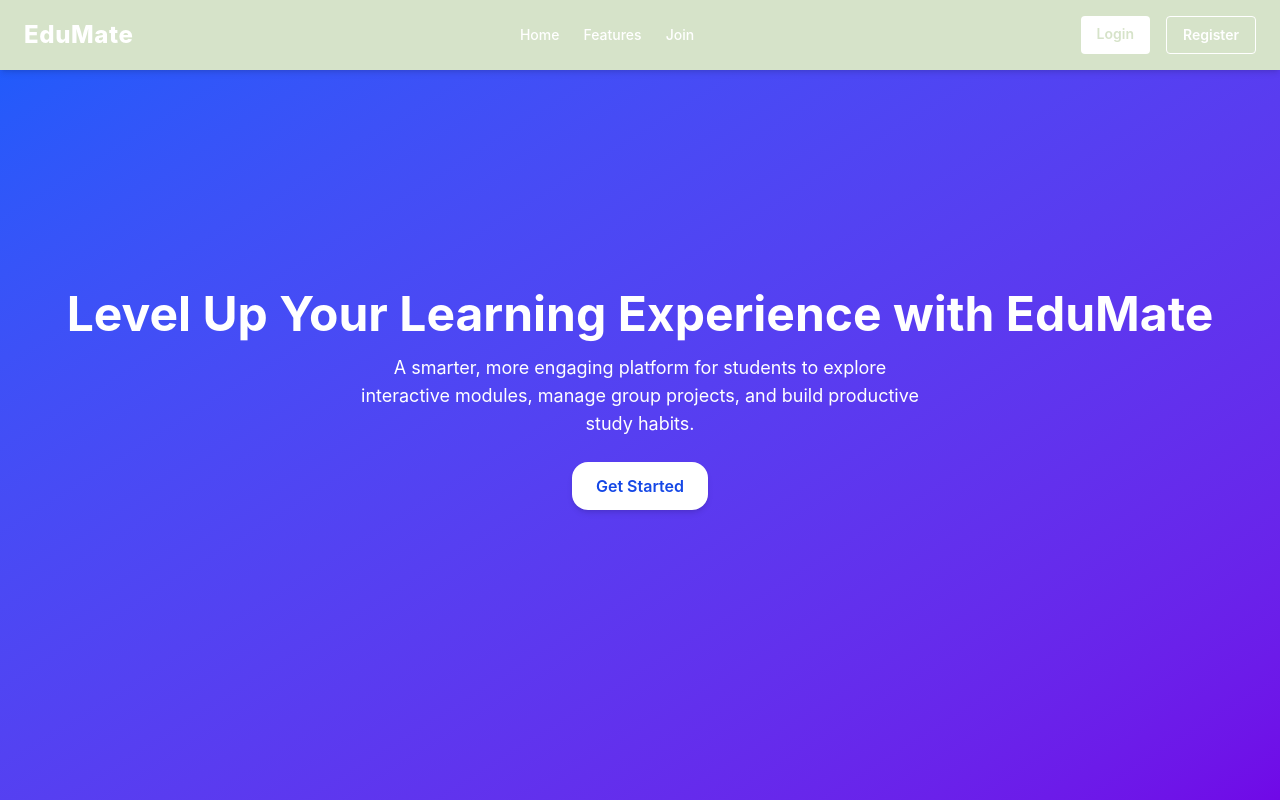
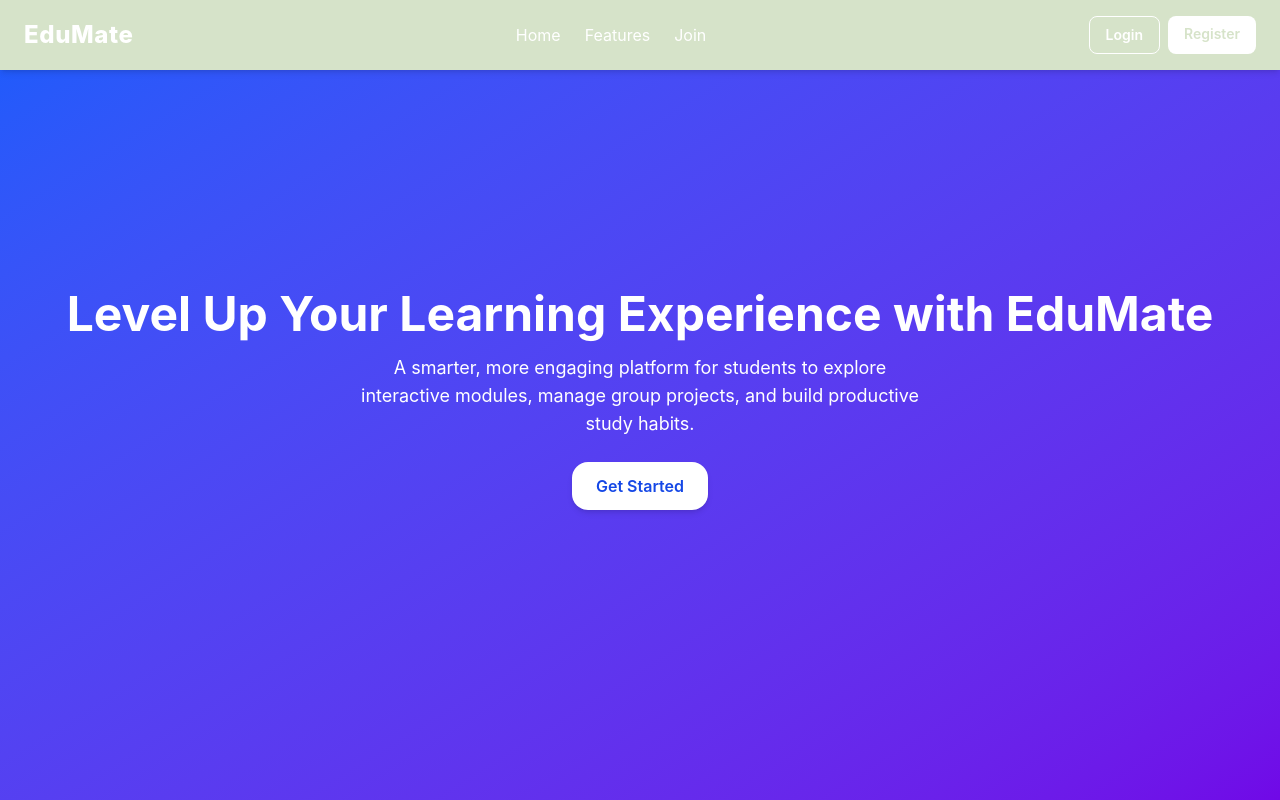
Before and after one commit to DHard4114/EduMate, a Next.js app in the folder fe/: page / in a window 1280 px wide. Shown: the top 800 px of the page. Built offline with nearby package versions, Linux system fonts and the light colour scheme.

Commit message:
Perbaikan Navbar

```diff
--- a/fe/app/auth/page.tsx
+++ b/fe/app/auth/page.tsx
@@ -1,12 +1,20 @@
 'use client'
-import { useState } from 'react';
-import { motion, AnimatePresence } from 'framer-motion';
+import { useState, useEffect  } from 'react';
+import { useSearchParams } from 'next/navigation';
+import { AnimatePresence } from 'framer-motion';
 import LoginForm from './LoginForm';
 import SignupForm from './SignupForm';
 
 export default function AuthPage() {
-  const [isLogin, setIsLogin] = useState(true);
+  const searchParams = useSearchParams();
+  const mode = searchParams.get('mode');
+
+  const [isLogin, setIsLogin] = useState(mode !== 'signup'); // default login
   const [loading, setLoading] = useState(false);
+
+  useEffect(() => {
+    setIsLogin(mode !== 'signup'); // kalau mode=signup, set isLogin ke false
+  }, [mode])
 
   const toggleAuthMode = () => {
     setIsLogin(!isLogin);
--- a/fe/app/component/NavBar.tsx
+++ b/fe/app/component/NavBar.tsx
@@ -6,36 +6,36 @@ export default function NavBar() {
         <div className="max-w-7xl mx-auto px-6 py-4 flex items-center justify-between">
 
             {/* Logo / Brand */}
-                <a href="#top" className="text-2xl font-extrabold tracking-wide text-white hover:text-fontgreen">
+            <a href="#top" className="text-2xl font-extrabold tracking-wide text-white hover:text-fontgreen transition-colors duration-300">
             EduMate
             </a>
 
             {/* Navigation Links */}
             <nav>
-                    <ul className="flex space-x-6 text-sm font-medium">
+            <ul className="flex space-x-6 text-medium font-xl">
                 <li>
-                            <a href="#top" className="hover:text-fontgreen">Home</a>
+                <a href="#top" className="hover:text-fontgreen transition-colors duration-300">Home</a>
                 </li>
                 <li>
-                            <a href="#features" className="hover:text-fontgreen">Features</a>
+                <a href="#features" className="hover:text-fontgreen transition-colors duration-300">Features</a>
                 </li>
                 <li>
-                            <a href="#cta" className="hover:text-fontgreen">Join</a>
+                <a href="#cta" className="hover:text-fontgreen transition-colors duration-300">Join</a>
                 </li>
             </ul>
             </nav>
 
             {/* Auth Buttons */}
-                <div className="flex space-x-4">
+            <div className="flex space-x-2">
             <a
                 href="/auth?mode=login"
-                        className="px-4 py-2 text-sm bg-white text-basegreen font-semibold rounded hover:bg-[#e4e4e4] transition-colors"
+                className="px-4 py-2 text-sm font-semibold border border-white text-white rounded-lg hover:bg-white hover:text-basegreen transition-all duration-300"
             >
                 Login
             </a>
             <a
                 href="/auth?mode=signup"
-                        className="px-4 py-2 text-sm border border-white text-white font-semibold rounded hover:bg-white hover:text-basegreen transition-colors"
+                className="px-4 py-2 text-sm font-semibold bg-white text-basegreen rounded-lg hover:bg-[#f0f0f0] transition-all duration-300"
             >
                 Register
             </a>
```
Lines whose indentation alone changed are shown as unchanged.
